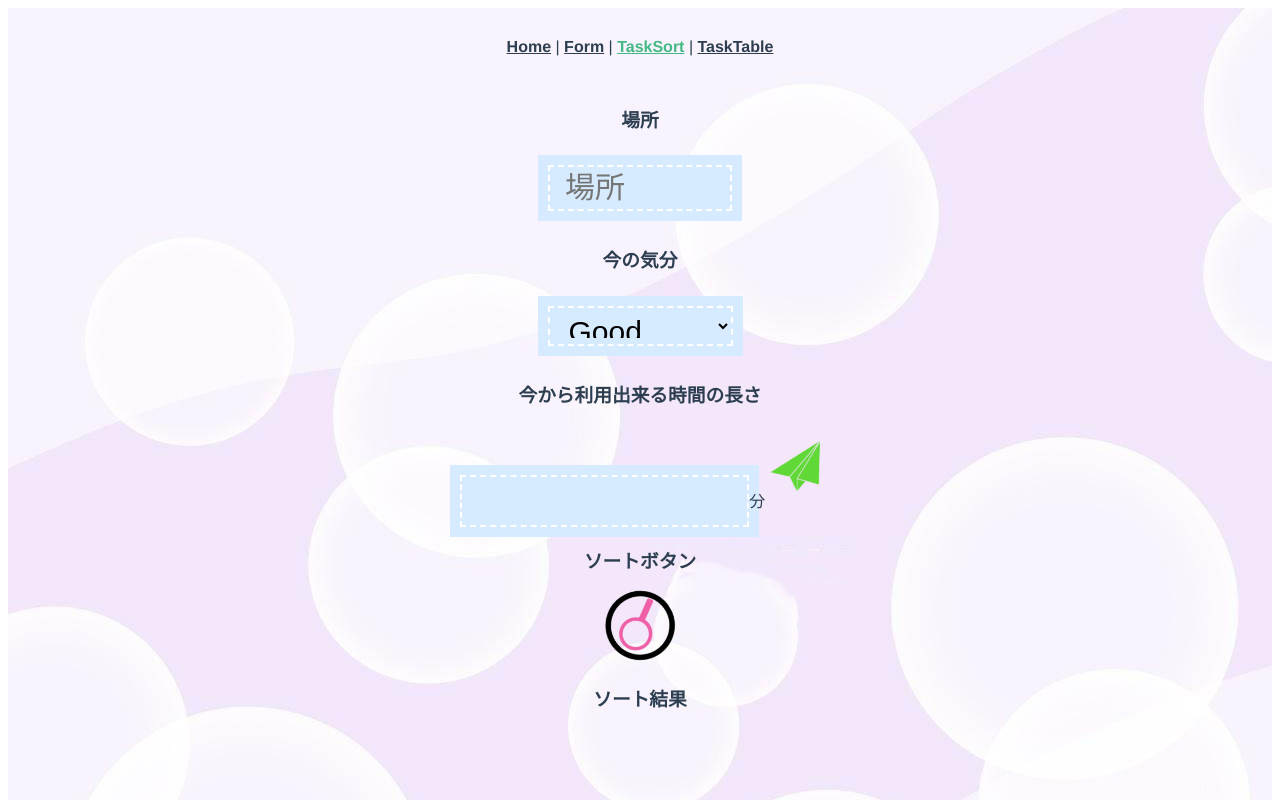
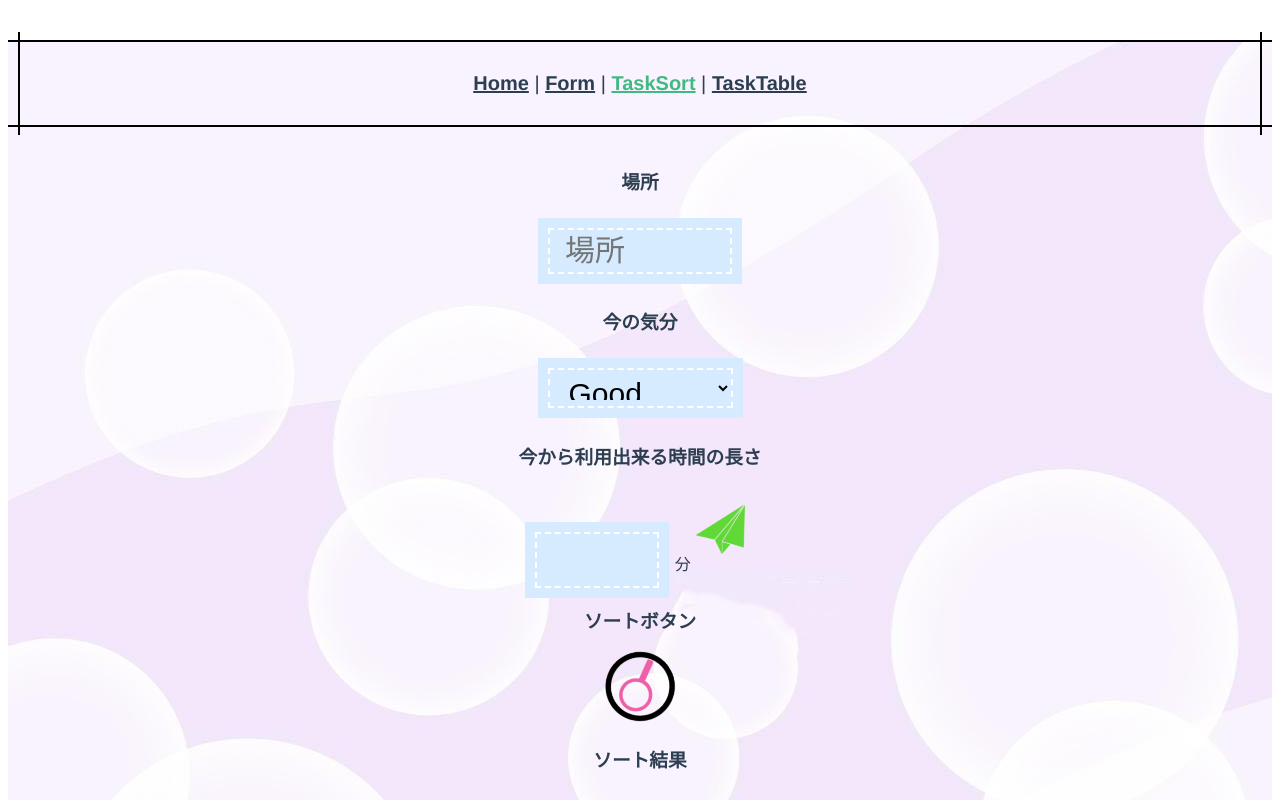
Before and after one commit to FukeKazki/TapiokaTaskApp, a Vue app: page /task-sort in a window 1280 px wide. Shown: the top 800 px of the page. Built offline with nearby package versions, Linux system fonts and the light colour scheme.

Commit message:
レイアウト修正

```diff
--- a/src/App.vue
+++ b/src/App.vue
@@ -1,6 +1,8 @@
 <template>
     <div id="app">
-        <div id="nav">
+
+
+        <div id="nav" class="box17">
             <router-link to="/">Home</router-link>
             |
             <!--      <router-link to="/about">About</router-link> |-->
@@ -10,6 +12,8 @@
             |
             <router-link to="task-table">TaskTable</router-link>
         </div>
+
+
         <router-view/>
     </div>
 </template>
@@ -37,4 +41,28 @@
     #nav a.router-link-exact-active {
         color: #42b983;
     }
+
+    .box17{
+    margin:2em 0;
+    position: relative;
+    padding: 0.5em 1.5em;
+    border-top: solid 2px black;
+    border-bottom: solid 2px black;
+    font-size: 20px;
+}
+.box17:before, .box17:after{
+    content: '';
+    position: absolute;
+    top: -10px;
+    width: 2px;
+    height: -webkit-calc(100% + 20px);
+    height: calc(100% + 20px);
+    background-color: black;
+}
+.box17:before {left: 10px;}
+.box17:after {right: 10px;}
+.box17 p {
+    margin: 0;
+    padding: 0;
+}
 </style>
--- a/src/views/Form.vue
+++ b/src/views/Form.vue
@@ -10,12 +10,12 @@
 
 
             <h3>*必要な時間</h3>
-            <input type="number" v-model="usingTime" class="box25">分
+            <input type="number" v-model="usingTime" class="box25">&ensp;分
 
 
             <h3>できる時間帯</h3>
-            <span>開始</span><input type="time" v-model="start" class="box5">
-            <span>終了</span><input type="time" v-model="end" class="box5">
+            <span>開始&nbsp;</span><input type="time" v-model="start" class="box5">&nbsp;
+            <span>終了&nbsp;</span><input type="time" v-model="end" class="box5">
 
 
             <h3>できる場所</h3>
--- a/src/views/TaskSort.vue
+++ b/src/views/TaskSort.vue
@@ -12,7 +12,7 @@
             </select>
 
             <h3>今から利用出来る時間の長さ</h3>
-            <input type="number" v-model="freeTime" class="input free-time-input">分
+            <input type="number" v-model="freeTime" class="input free-time-input">&emsp;分
 
             <button type="submit" @click="onsubmit"><img src="../assets/icon2.png" width="50" height="50" class="bar">
             </button>
@@ -187,7 +187,8 @@
         box-shadow: 0px 0px 0px 10px #d6ebff;
         border: dashed 2px white;
         height: 40px;
-        font-size: 20px;
+        font-size: 30px;
+        width: 90px;
     }
 
 </style>
```
